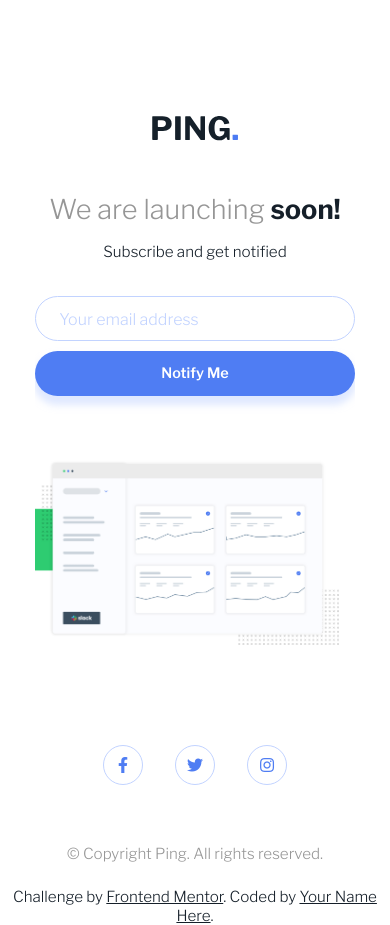
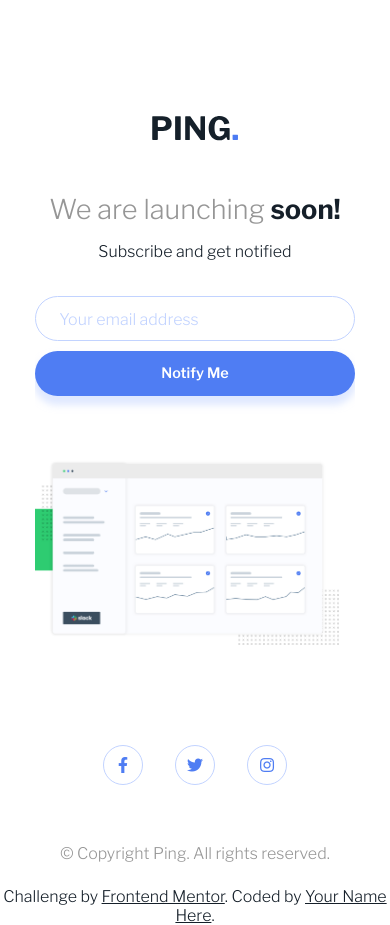
Before and after one commit to Onyeka-Aribeana/Ping-coming-soon-page, a plain HTML site: page index.html in a window 390 px wide. Drawn offline with nearby package versions, Linux system fonts and the light colour scheme.

Commit message:
First commit of ping page

```diff
--- a/css/styles.css
+++ b/css/styles.css
@@ -274,10 +274,10 @@ footer p:last-child a:hover {
     }
 
     header p {
-        font-size: 0.95rem;
+        font-size: 1rem;
     }
 
     footer {
-        font-size: .95rem;
+        font-size: 1rem;
     }
 }
```
